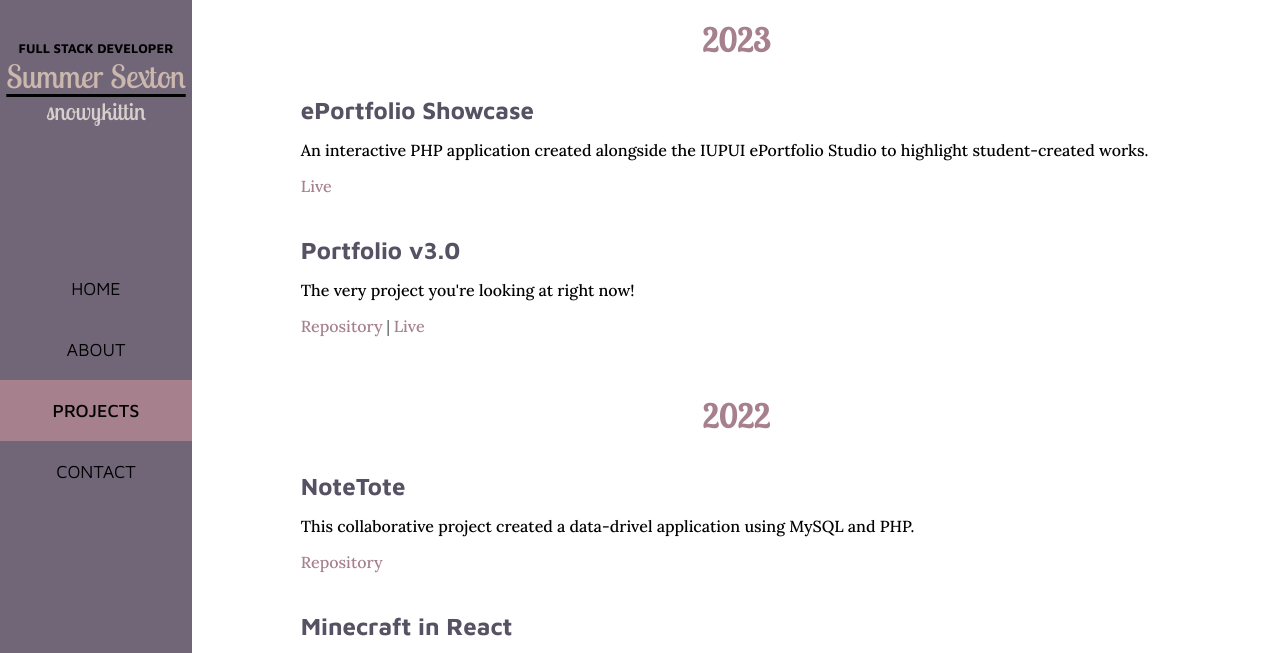
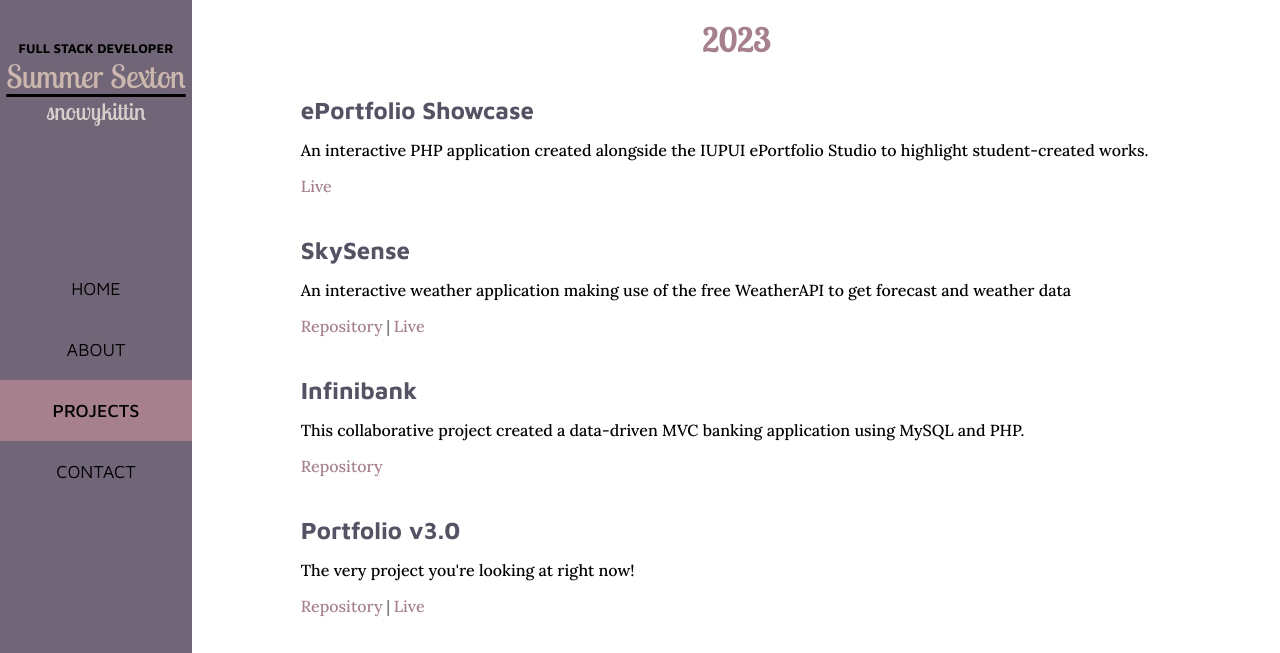
Before and after one commit to snowykittin/snowykittin.github.io, a website: page pages/projects.html in a window 1280 px wide. Shown: the top 653 px of the page. Drawn offline with Linux system fonts and the light colour scheme.

Commit message:
Addition of projects

```diff
--- a/pages/projects.html
+++ b/pages/projects.html
@@ -45,9 +45,32 @@
                     <div class="project-img"></div>
                     <div class="project-text">
                         <h2>ePortfolio Showcase</h2>
-                        <p>An interactive PHP application created alongside the IUPUI ePortfolio Studio to highlight student-created works.
+                        <p>An interactive PHP application created alongside the IUPUI ePortfolio Studio to highlight
+                            student-created works.
                         </p>
                         <a href="https://eportfolio.iupui.edu/showcase/">Live</a>
+                    </div>
+                    <div class="project-languages"></div>
+                </div>
+                <div class="project">
+                    <div class="project-img"></div>
+                    <div class="project-text">
+                        <h2>SkySense</h2>
+                        <p>An interactive weather application making use of the free WeatherAPI to get forecast and
+                            weather data
+                        </p>
+                        <a href="https://github.com/n423-sarsexto/homework-2-skysense">Repository</a> | <a
+                            href="https://n423-sarsexto.github.io/homework-2-skysense/">Live</a>
+                    </div>
+                    <div class="project-languages"></div>
+                </div>
+                <div class="project">
+                    <div class="project-img"></div>
+                    <div class="project-text">
+                        <h2>Infinibank</h2>
+                        <p>This collaborative project created a data-driven MVC banking application using MySQL and PHP.
+                        </p>
+                        <a href="https://github.com/snowykittin/Infinibank">Repository</a>
                     </div>
                     <div class="project-languages"></div>
                 </div>
@@ -57,7 +80,8 @@
                         <h2>Portfolio v3.0</h2>
                         <p>The very project you're looking at right now!
                         </p>
-                        <a href="https://github.com/snowykittin/snowykittin.github.io/">Repository</a> | <a href="#">Live</a>
+                        <a href="https://github.com/snowykittin/snowykittin.github.io/">Repository</a> | <a
+                            href="#">Live</a>
                     </div>
                     <div class="project-languages"></div>
                 </div>
@@ -69,7 +93,7 @@
                     <div class="project-img"></div>
                     <div class="project-text">
                         <h2>NoteTote</h2>
-                        <p>This collaborative project created a data-drivel application using MySQL and PHP.
+                        <p>This collaborative project created a data-driven application using MySQL and PHP.
                         </p>
                         <a href="https://github.com/snowykittin/notetote">Repository</a>
                     </div>
```
